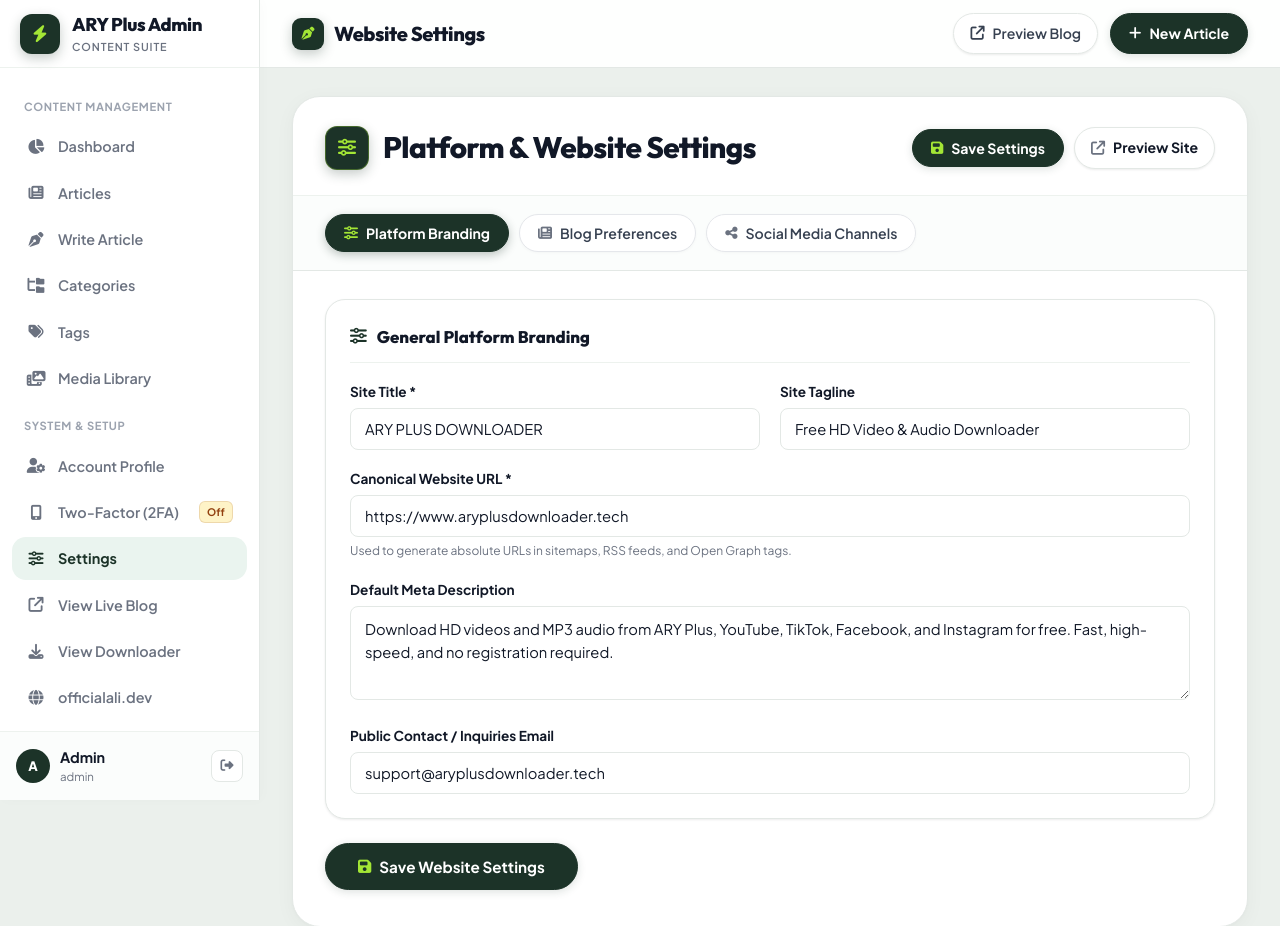
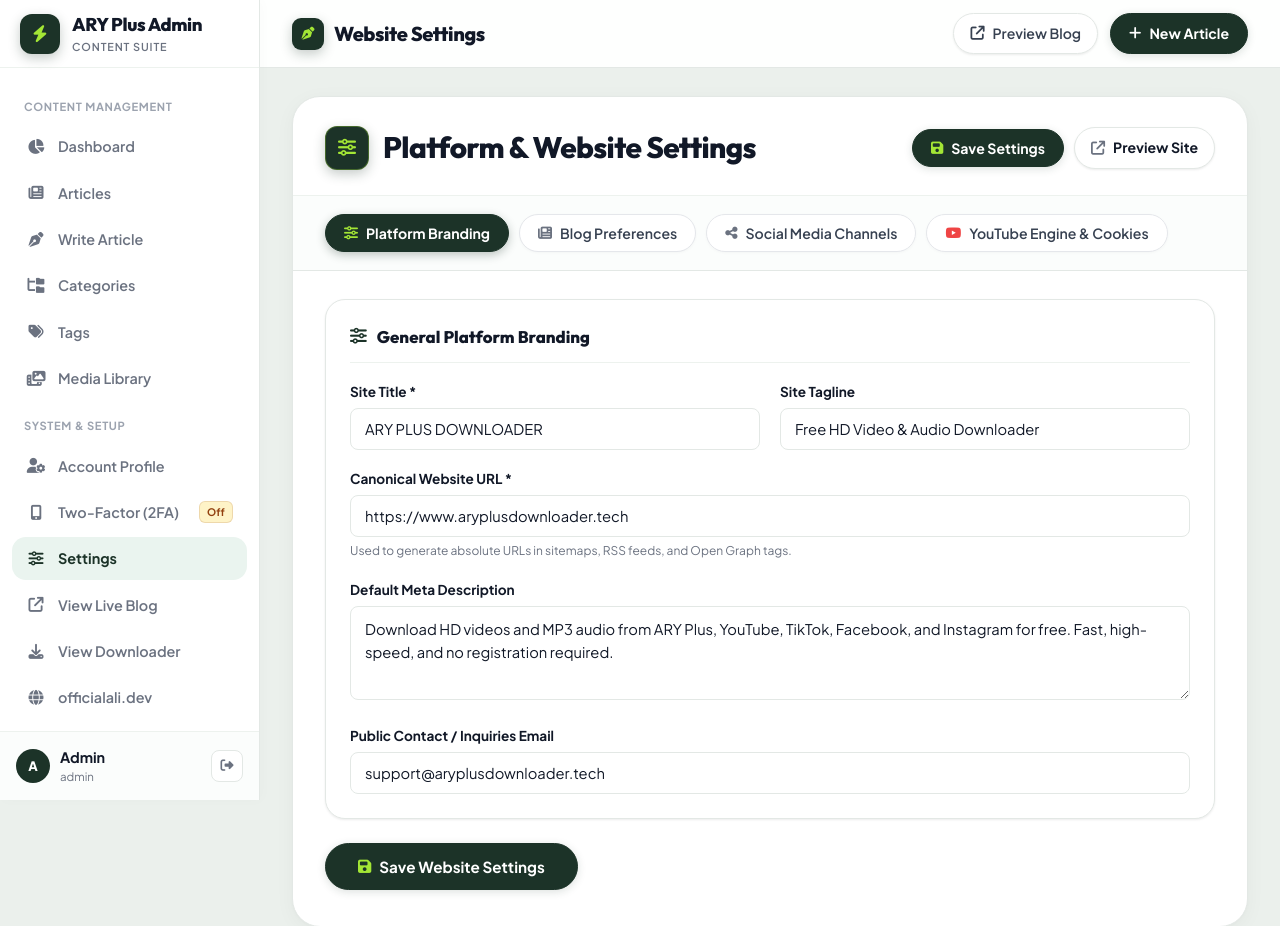
Before and after one commit to muhammadaliajaz/downloader, a Flask app: page /stellar-vault-786/settings in a window 1280 px wide. Shown: the top 926 px of the page. Run offline with Flask 3, Linux system fonts and the light colour scheme; the visitor is signed in with stand-in values (Sample User, id 1); data that the repository does not hold is empty; some libraries are stand-ins or nearby versions.

Commit message:
feat(admin): add YouTube cookies configuration tab and auto-load from database settings to bypass cloud bot wall

```diff
--- a/core/admin_routes.py
+++ b/core/admin_routes.py
@@ -979,7 +979,8 @@
         editable_keys = [
             'site_title', 'site_tagline', 'site_url', 'site_description',
             'contact_email', 'posts_per_page', 'footer_copyright',
-            'twitter_url', 'youtube_url', 'facebook_url', 'instagram_url'
+            'twitter_url', 'youtube_url', 'facebook_url', 'instagram_url',
+            'youtube_cookies'
         ]
 
         for k in editable_keys:
--- a/core/downloader.py
+++ b/core/downloader.py
@@ -297,9 +297,15 @@
         except Exception:
             return False
 
-    # Check environment variable YOUTUBE_COOKIES, but ONLY write if it is genuine Netscape format
+    # Check environment variable YOUTUBE_COOKIES or database settings, but ONLY write if it is genuine Netscape format
     env_cookie_file = os.path.join(tempfile.gettempdir(), 'env_youtube_cookies.txt')
     raw_cookies = os.environ.get('YOUTUBE_COOKIES', '').strip()
+    if not raw_cookies:
+        try:
+            from core.db import get_setting
+            raw_cookies = (get_setting('youtube_cookies') or '').strip()
+        except Exception:
+            pass
     if raw_cookies:
         decoded_cookies = None
         try:
--- a/templates/admin/settings.html
+++ b/templates/admin/settings.html
@@ -43,9 +43,14 @@
             <span>Blog Preferences</span>
         </button>
 
-        <button type="button" class="cms-tab-btn" data-tab="social">
+<button type="button" class="cms-tab-btn" data-tab="social">
             <i class="fa-solid fa-share-nodes"></i>
             <span>Social Media Channels</span>
+        </button>
+
+        <button type="button" class="cms-tab-btn" data-tab="youtube">
+            <i class="fa-brands fa-youtube" style="color: #ef4444;"></i>
+            <span>YouTube Engine & Cookies</span>
         </button>
     </div>
 
@@ -161,6 +166,36 @@
                 </button>
             </div>
 
+            <!-- TAB 4: YouTube Engine & Cookies -->
+            <div id="panel-youtube" class="cms-tab-panel">
+                <div class="form-card" style="margin-bottom: 28px;">
+                    <div class="form-card-title">
+                        <i class="fa-brands fa-youtube" style="color: #ef4444;"></i>
+                        <span>YouTube Cloud Extractor Authentication</span>
+                    </div>
+
+                    <div style="background: rgba(59, 130, 246, 0.08); border: 1px solid rgba(59, 130, 246, 0.25); border-radius: 10px; padding: 14px 18px; margin-bottom: 20px; font-size: 0.88rem; line-height: 1.5; color: var(--admin-text-body);">
+                        <strong style="color: #60a5fa;"><i class="fa-solid fa-circle-info" style="margin-right: 6px;"></i>How to bypass YouTube Bot Walls &amp; 403 blocks on Cloud Servers:</strong>
+                        <ol style="margin-top: 8px; margin-left: 20px; padding-left: 0;">
+                            <li>Install the free Chrome/Edge extension: <strong>Get cookies.txt LOCALLY</strong>.</li>
+                            <li>Open <strong>youtube.com</strong> in your browser while logged into your normal Google account.</li>
+                            <li>Click the extension icon, copy the Netscape cookies text, and paste it below.</li>
+                            <li>Click <strong>Save Website Settings</strong>. Your cloud downloader will immediately download all YouTube videos without bot blocks!</li>
+                        </ol>
+                    </div>
+
+                    <div class="form-group" style="margin-bottom: 0;">
+                        <label class="form-label" for="youtube_cookies">YouTube Netscape Cookies (cookies.txt format)</label>
+                        <textarea id="youtube_cookies" name="youtube_cookies" rows="8" class="form-textarea" placeholder="# Netscape HTTP Cookie File&#10;.youtube.com	TRUE	/	TRUE	..." style="font-family: var(--font-mono); font-size: 0.82rem;">{{ settings.youtube_cookies or '' }}</textarea>
+                    </div>
+                </div>
+
+                <button type="submit" class="btn-dark-pill" style="padding: 13px 32px; font-size: 0.95rem; font-weight: 700;">
+                    <i class="fa-solid fa-floppy-disk" style="color: #a3e635 !important;"></i>
+                    <span style="color: #ffffff !important;">Save Website Settings</span>
+                </button>
+            </div>
+
         </form>
     </div>
 
```
